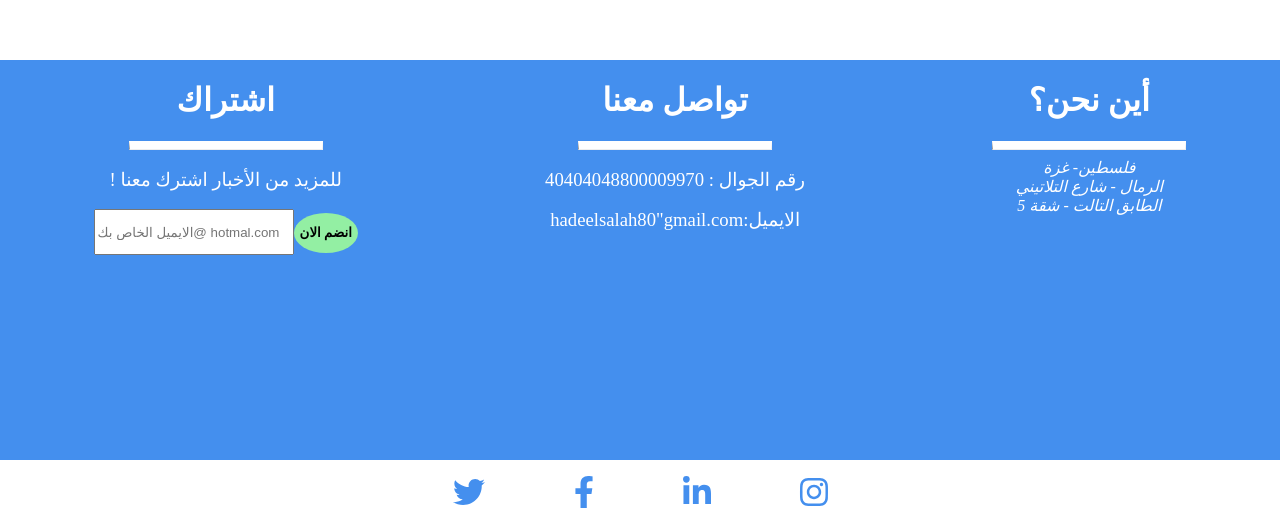
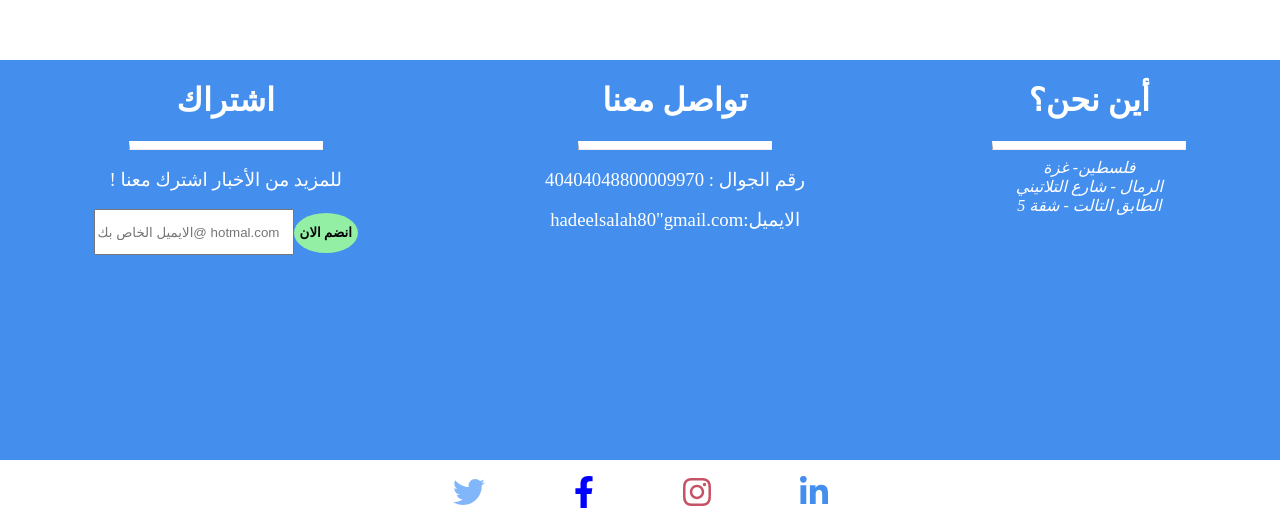
Before and after one commit to yaqootturman/nurse-of-the-world, a React (Create React App) app in the folder client/: page / in a window 1280 px wide. Shown: the part 4500-5024 px from the top of the page. Built offline with nearby package versions, Linux system fonts and the light colour scheme; no server answers; a web font is replaced by a local one.

Commit message:
Change the icons color

```diff
--- a/client/src/Components/FixedComponents/Footer/Footer.js
+++ b/client/src/Components/FixedComponents/Footer/Footer.js
@@ -38,8 +38,8 @@ function Footer() {
                     <ul className="social-network social-circle">
                         <li><a href="https://www.google.com/" className="icotwitter"  title="twitter"> <i className="fab fa-twitter fa-2x"></i></a></li>
                         <li><a href="https://www.google.com/" className="icofacebook" title="facebook"><i className="fab fa-facebook-f fa-2x"></i></a></li>
+                        <li><a href="https://www.google.com/"  className="icoinstagram" title="instagram"><i className="fab fa-instagram fa-2x"></i></a></li>
                         <li><a href="https://www.google.com/" className="icoLinkedin" title="Linkedin"><i className="fab fa-linkedin-in fa-2x"></i></a></li>
-                        <li><a href="https://www.google.com/"  className="icoinstagram" title="instagram"><i className="fab fa-instagram fa-2x"></i></a></li>
                     </ul>
 
 
--- a/client/src/Components/FixedComponents/Footer/footer.css
+++ b/client/src/Components/FixedComponents/Footer/footer.css
@@ -86,12 +86,13 @@ button:hover{
     color: #448FEE;
     margin-left: 1%;
 }
-
-.social-network a.icofacebook:hover ,
-.social-network a.icoLinkedin:hover ,
-.social-network a.icotwitter:hover,
-.social-network a.icoinstagram:hover {
-  color:#93EFA3;
+::selection { color: #93EFA3; }
+.social-network a.icotwitter{
+  color: rgb(129, 182, 250);
 }
-
-::selection { color: #93EFA3; }
+.social-network a.icoinstagram{
+  color:rgb(197, 82, 101);
+}
+.social-network a.icofacebook{
+  color:blue;
+}
```
